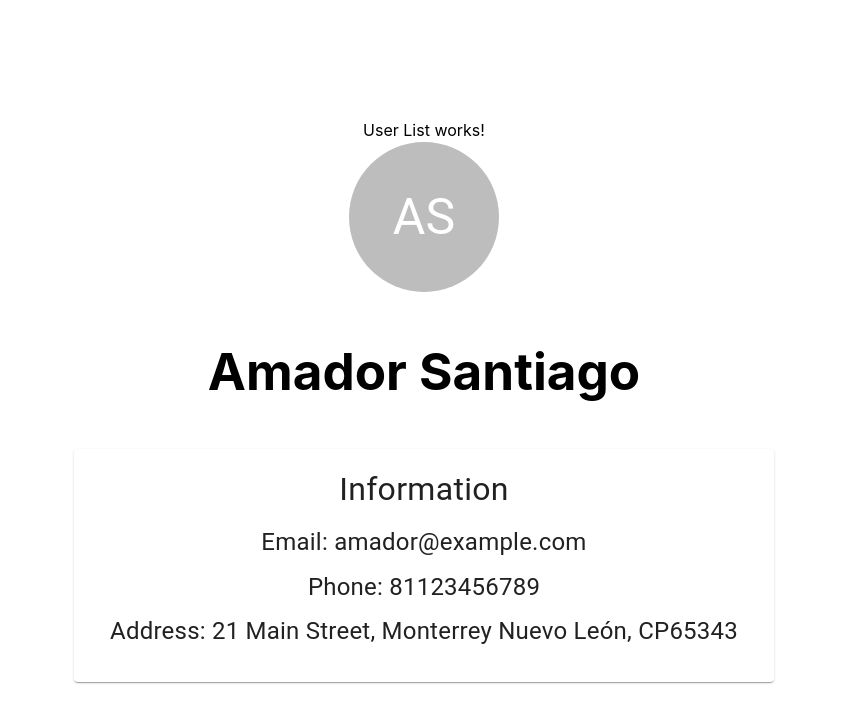
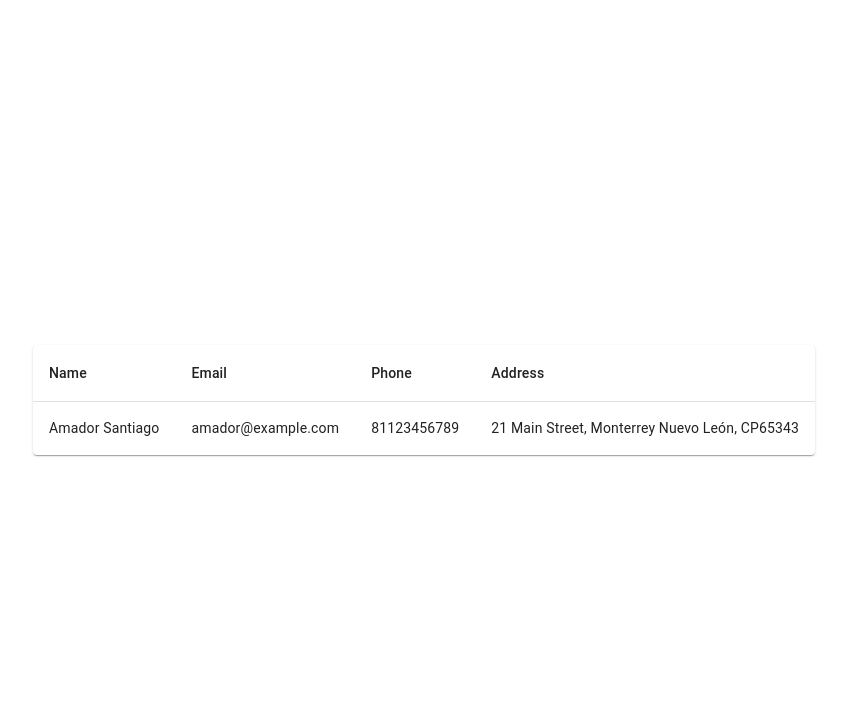
Before and after one commit to ReactMentorship/React-Mentorship-Wave-3, a React (Vite) app in the folder vite-project/: page / in a window 1280 px wide. Shown: the top 722 px of the page, without its empty margins (216-1063 px from the left). Built offline with nearby package versions, Linux system fonts and the light colour scheme.

Commit message:
ACT7 - Amador-S - iterate over the users using map and show them in the Table.

```diff
--- a/vite-project/src/components/User.tsx
+++ b/vite-project/src/components/User.tsx
@@ -1,18 +1,9 @@
-import Grid from '@mui/material/Grid';
-import Box from '@mui/material/Box';
-
 import './User.css'
-import UserAvatar from './UserAvatar'
-import UserCard from './UserCard'
 import UserList from  './UserList'
 
 function User() {
-  const userProfile = { name: 'Amador Santiago',
-    email: 'amador@example.com',
-    phone: 81123456789,
-    address: '21 Main Street, Monterrey Nuevo León, CP65343' }
 
-  const userList = [
+  const userData = [
     { name: 'Amador Santiago',
       email: 'amador@example.com',
       phone: 81123456789,
@@ -22,20 +13,7 @@
 
   return (
     <>
-        <UserList userList = {userList}/>
-       <Box sx={{ flexGrow: 1 }}>
-        <Grid container spacing={2}>
-          <Grid item xs={12}>
-            <UserAvatar/>
-          </Grid>
-          <Grid item xs={12}>
-           <h1 className="name">{userProfile.name}</h1>
-          </Grid>
-          <Grid item xs={12}>
-            <UserCard user={userProfile} />
-          </Grid>
-        </Grid>
-      </Box>
+      <UserList userData = {userData}/>
     </>
   )
 }
--- a/vite-project/src/components/UserList.tsx
+++ b/vite-project/src/components/UserList.tsx
@@ -1,11 +1,42 @@
 import Avatar from '@mui/material/Avatar';
+import Table from '@mui/material/Table';
+import TableBody from '@mui/material/TableBody';
+import TableCell from '@mui/material/TableCell';
+import TableContainer from '@mui/material/TableContainer';
+import TableHead from '@mui/material/TableHead';
+import TableRow from '@mui/material/TableRow';
+import Paper from '@mui/material/Paper';
 
-function UserList({UserList}) {
+function UserList({userData}) {
     return (
         <>
-            <div className="user-list">
-                User List works!
-            </div>
+            <TableContainer component={Paper}>
+                <Table sx={{ minWidth: 650 }} aria-label="simple table">
+                    <TableHead>
+                      <TableRow>
+                        <TableCell>Name</TableCell>
+                        <TableCell>Email</TableCell>
+                        <TableCell>Phone</TableCell>
+                        <TableCell>Address</TableCell>
+                      </TableRow>
+                    </TableHead>
+                    <TableBody>
+                      {userData.map((row) => (
+                        <TableRow
+                          key={row.name}
+                          sx={{ '&:last-child td, &:last-child th': { border: 0 } }}
+                        >
+                          <TableCell component="th" scope="row">
+                            {row.name}
+                          </TableCell>
+                          <TableCell>{row.email}</TableCell>
+                          <TableCell>{row.phone}</TableCell>
+                          <TableCell>{row.address}</TableCell>
+                        </TableRow>
+                      ))}
+                    </TableBody>
+                </Table>
+            </TableContainer>
         </>
     )
 }
```
